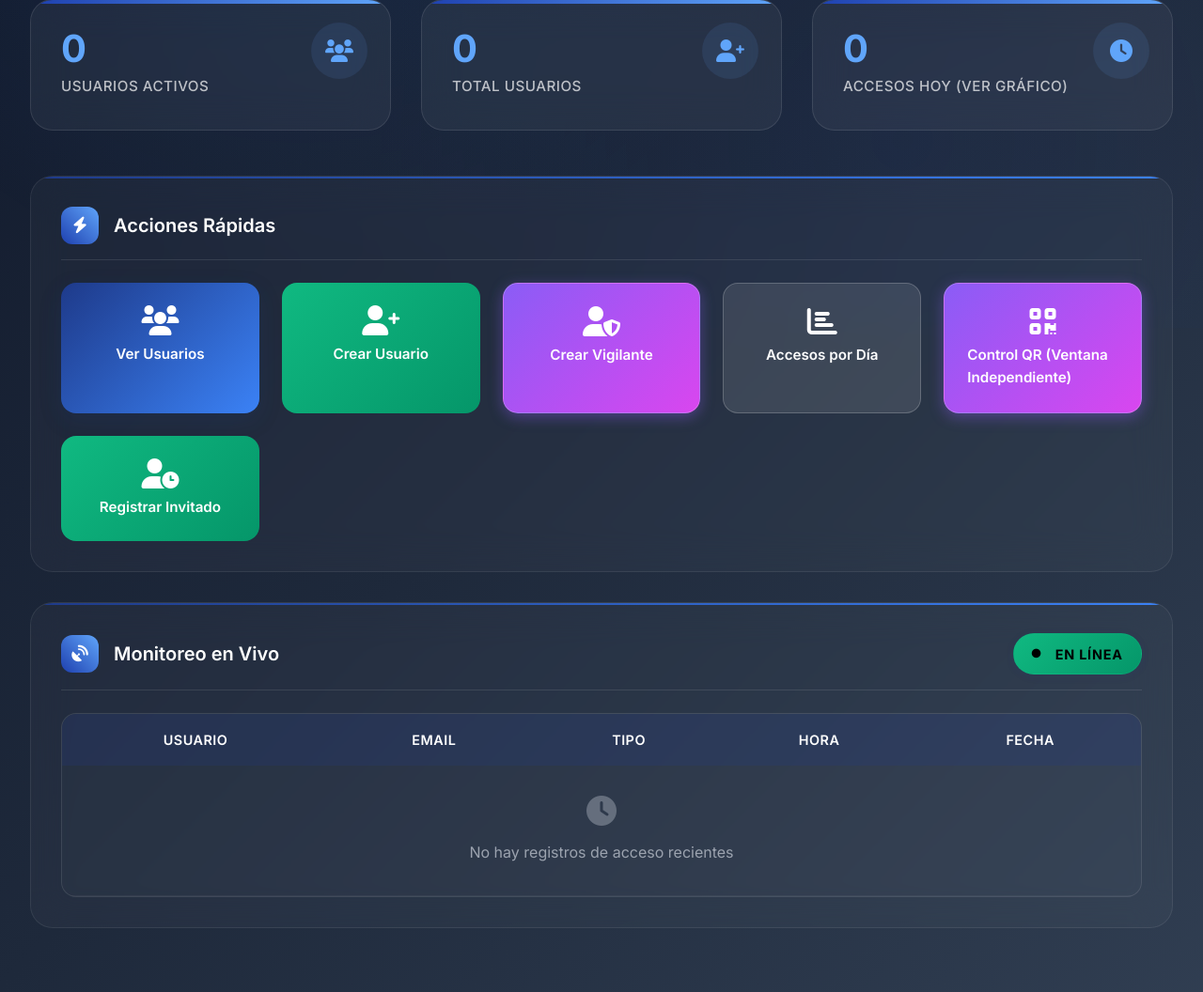
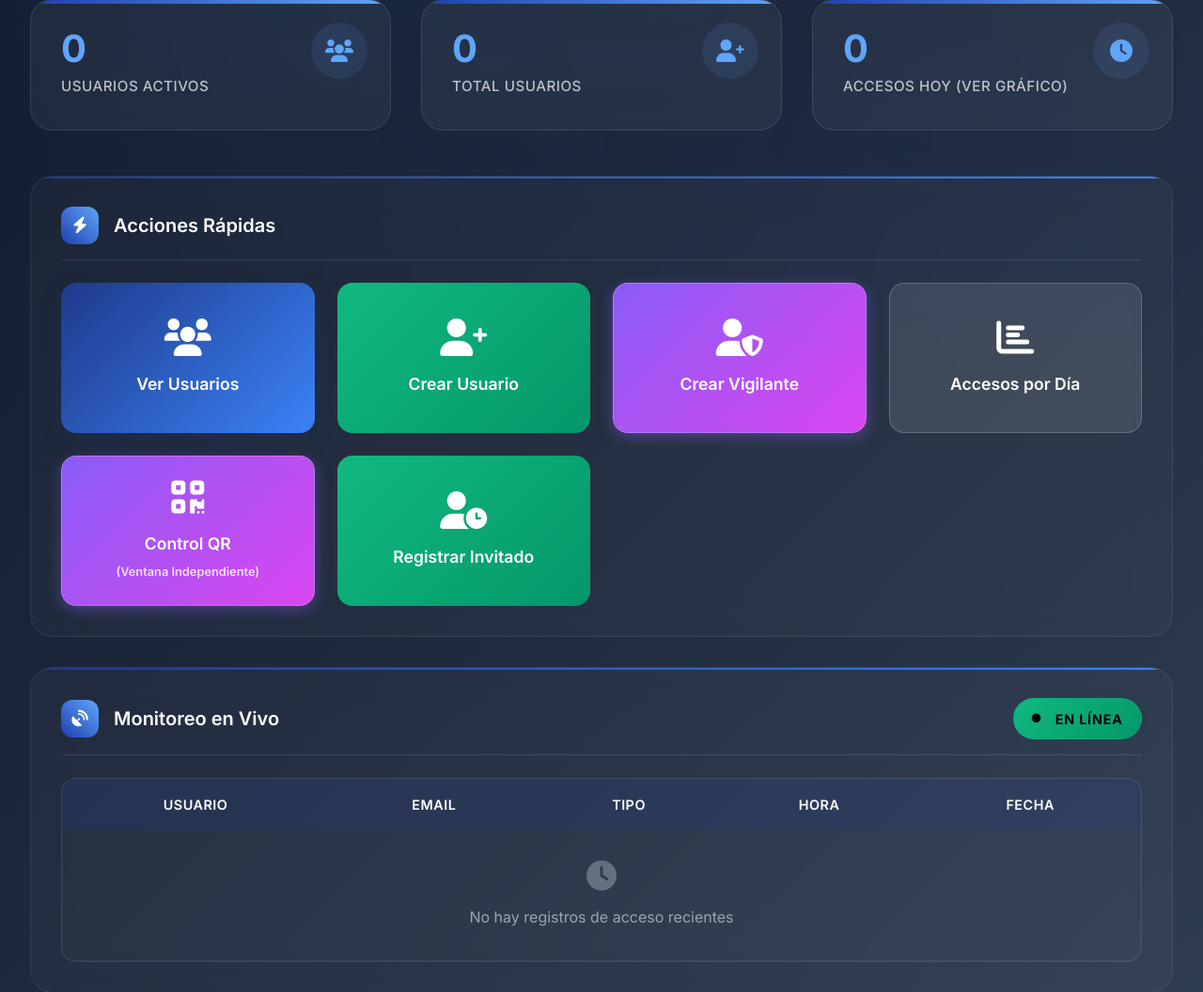
Before and after one commit to Wilmer2610/UnityAccess2.0, a Django app: page /appi/ in a window 1280 px wide. Shown: the part 451-1507 px from the top of the page at 94% size. Run offline with Django 5.2, Linux system fonts and the light colour scheme; the visitor is signed in with stand-in values (Sample User, id 1); data that the repository does not hold is empty; some libraries are stand-ins or nearby versions.

Commit message:
Mejora de diseño en Dashboard: distribución uniforme de botones de acciones rápidas

```diff
--- a/unity/templates/appi/dashboard.html
+++ b/unity/templates/appi/dashboard.html
@@ -55,36 +55,36 @@
             <h2 class="card-title-custom">Acciones Rápidas</h2>
         </div>
 
-        <div style="display: grid; grid-template-columns: repeat(auto-fit, minmax(200px, 1fr)); gap: 1.5rem;">
+        <div style="display: grid; grid-template-columns: repeat(auto-fit, minmax(220px, 1fr)); gap: 1.5rem;">
             {% if user.is_staff or user.is_superuser %}
-            <a href="{% url 'appi:lista_usuarios' %}" class="btn-custom btn-primary-custom hover-lift" style="height: auto; flex-direction: column; padding: 1.5rem; gap: 0.5rem; width: 100%;">
-                <i class="fas fa-users" style="font-size: 2rem;"></i>
-                Ver Usuarios
+            <a href="{% url 'appi:lista_usuarios' %}" class="btn-custom btn-primary-custom hover-lift" style="height: 160px; flex-direction: column; justify-content: center; padding: 1.5rem; gap: 1rem; width: 100%;">
+                <i class="fas fa-users" style="font-size: 2.5rem;"></i>
+                <span style="font-size: 1.1rem; font-weight: 600;">Ver Usuarios</span>
             </a>
-            <a href="{% url 'appi:crear_usuario' %}" class="btn-custom btn-success-custom hover-lift" style="height: auto; flex-direction: column; padding: 1.5rem; gap: 0.5rem; width: 100%;">
-                <i class="fas fa-user-plus" style="font-size: 2rem;"></i>
-                Crear Usuario
+            <a href="{% url 'appi:crear_usuario' %}" class="btn-custom btn-success-custom hover-lift" style="height: 160px; flex-direction: column; justify-content: center; padding: 1.5rem; gap: 1rem; width: 100%;">
+                <i class="fas fa-user-plus" style="font-size: 2.5rem;"></i>
+                <span style="font-size: 1.1rem; font-weight: 600;">Crear Usuario</span>
             </a>
-            <a href="{% url 'appi:crear_personal' %}" class="btn-custom btn-purple-custom hover-lift" style="height: auto; flex-direction: column; padding: 1.5rem; gap: 0.5rem; width: 100%;">
-                <i class="fas fa-user-shield" style="font-size: 2rem;"></i>
-                Crear Vigilante
+            <a href="{% url 'appi:crear_personal' %}" class="btn-custom btn-purple-custom hover-lift" style="height: 160px; flex-direction: column; justify-content: center; padding: 1.5rem; gap: 1rem; width: 100%;">
+                <i class="fas fa-user-shield" style="font-size: 2.5rem;"></i>
+                <span style="font-size: 1.1rem; font-weight: 600;">Crear Vigilante</span>
             </a>
-            <a href="{% url 'appi:estadisticas' %}" class="btn-custom btn-secondary-custom hover-lift" style="height: auto; flex-direction: column; padding: 1.5rem; gap: 0.5rem; width: 100%;">
-                <i class="fas fa-chart-bar" style="font-size: 2rem;"></i>
-                Accesos por Día
+            <a href="{% url 'appi:estadisticas' %}" class="btn-custom btn-secondary-custom hover-lift" style="height: 160px; flex-direction: column; justify-content: center; padding: 1.5rem; gap: 1rem; width: 100%;">
+                <i class="fas fa-chart-bar" style="font-size: 2.5rem;"></i>
+                <span style="font-size: 1.1rem; font-weight: 600;">Accesos por Día</span>
             </a>
             {% endif %}
 
             <a href="{% url 'appi:control_qr' %}"
                class="btn-custom btn-purple-custom hover-lift"
-               style="height: auto; flex-direction: column; padding: 1.5rem; gap: 0.5rem; width: 100%;"
+               style="height: 160px; flex-direction: column; justify-content: center; padding: 1.5rem; gap: 1rem; width: 100%;"
                onclick="window.open(this.href, 'QRScannerWindow', 'width=1000,height=800,scrollbars=yes,resizable=yes'); return false;">
-                <i class="fas fa-qrcode" style="font-size: 2rem;"></i>
-                Control QR (Ventana Independiente)
+                <i class="fas fa-qrcode" style="font-size: 2.5rem;"></i>
+                <span style="font-size: 1.1rem; font-weight: 600; text-align: center;">Control QR<br><small style="font-size: 0.8rem; opacity: 0.8;">(Ventana Independiente)</small></span>
             </a>
-            <a href="{% url 'appi:registrar_invitado' %}" class="btn-custom btn-success-custom hover-lift" style="height: auto; flex-direction: column; padding: 1.5rem; gap: 0.5rem; width: 100%;">
-                <i class="fas fa-user-clock" style="font-size: 2rem;"></i>
-                Registrar Invitado
+            <a href="{% url 'appi:registrar_invitado' %}" class="btn-custom btn-success-custom hover-lift" style="height: 160px; flex-direction: column; justify-content: center; padding: 1.5rem; gap: 1rem; width: 100%;">
+                <i class="fas fa-user-clock" style="font-size: 2.5rem;"></i>
+                <span style="font-size: 1.1rem; font-weight: 600;">Registrar Invitado</span>
             </a>
         </div>
     </div>
```
